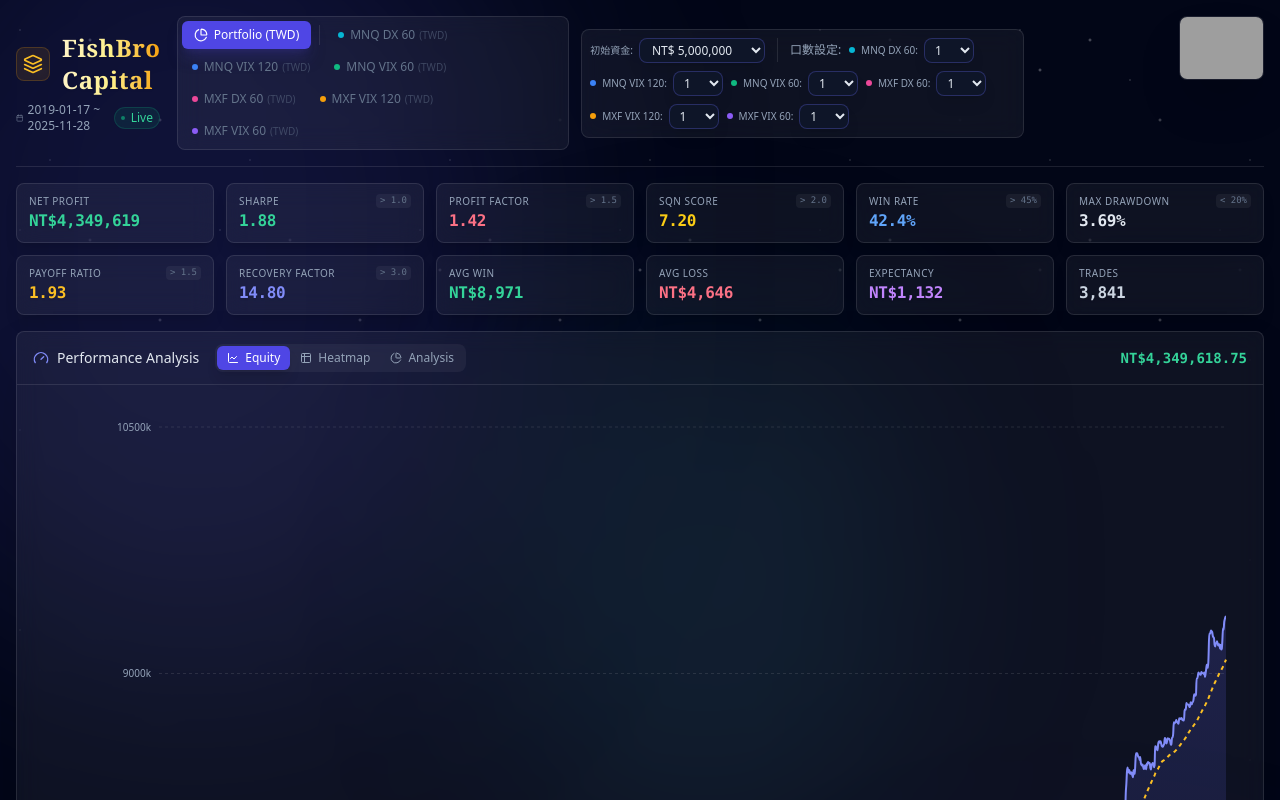
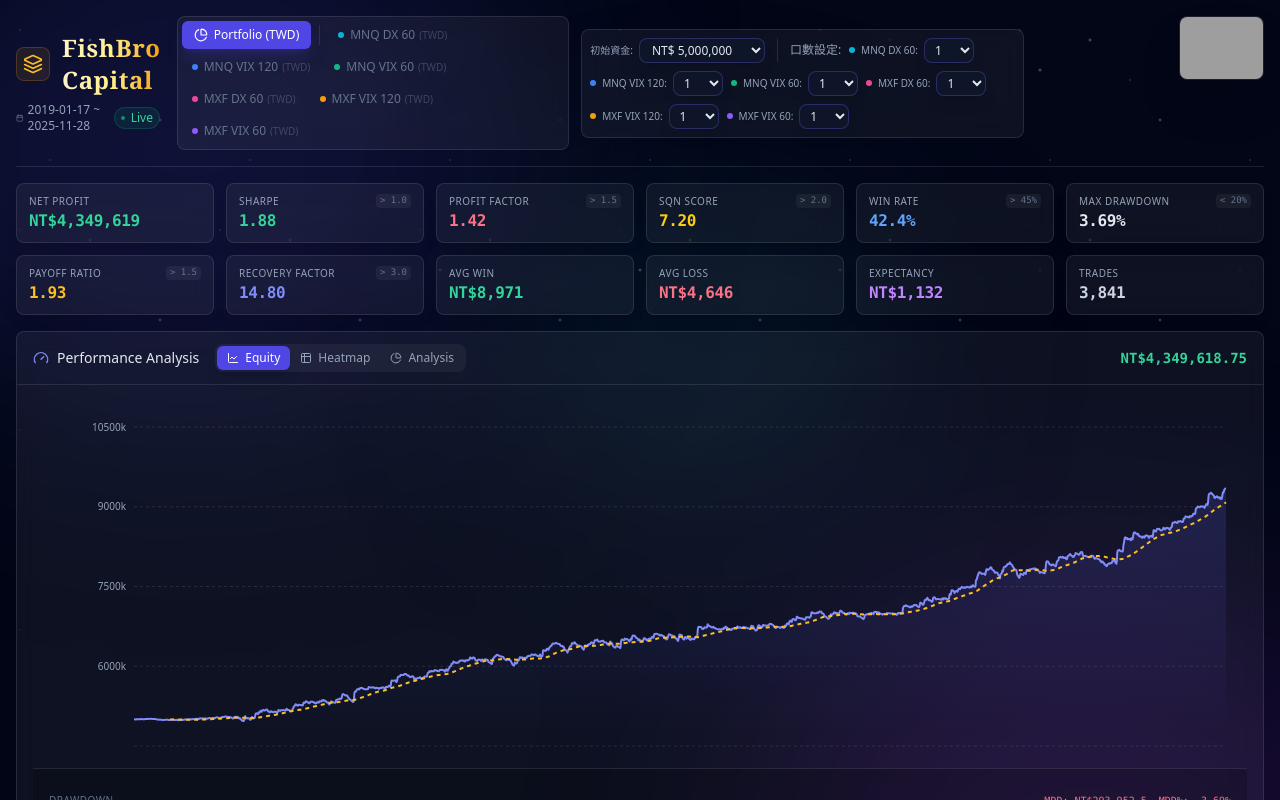
Before and after one commit to alexhuang0915/FishBroCapital-PTBot-Online, a Next.js app: page / in a window 1280 px wide. Both pictures are taken after a click on the button "Equity". Shown: the top 800 px of the page. Built offline with nearby package versions, Linux system fonts and the light colour scheme; grey boxes are pictures that could not be loaded.

Commit message:
調整 Equity 頁面：EQ 2/3、MDD 1/3，減少 Y 軸留白，縮小整體尺寸

```diff
--- a/components/PerformanceReport.jsx
+++ b/components/PerformanceReport.jsx
@@ -1106,11 +1106,11 @@ export default function PerformanceDashboard() {
             </CardHeader>
             <CardContent className="p-0">
               {chartView === 'equity' ? (
-                <div className="aspect-square p-4 flex flex-col">
-                  {/* Equity Chart - Takes more space */}
-                  <div className="flex-1 p-2 sm:p-4 pb-0 relative min-h-0">
+                <div className="h-[500px] sm:h-[600px] p-4 flex flex-col">
+                  {/* Equity Chart - 2/3 of space */}
+                  <div className="flex-[2] p-2 sm:p-4 pb-0 relative min-h-0">
                     <ResponsiveContainer width="100%" height="100%">
-                      <ComposedChart data={stats.dataWithDD} syncId="strategyChart" margin={{ top: 10, right: 5, left: 50, bottom: 5 }}>
+                      <ComposedChart data={stats.dataWithDD} syncId="strategyChart" margin={{ top: 10, right: 5, left: 40, bottom: 5 }}>
                         <defs>
                           <linearGradient id="colorEquity" x1="0" y1="0" x2="0" y2="1">
                             <stop offset="5%" stopColor="#6366f1" stopOpacity={0.3}/>
@@ -1119,15 +1119,15 @@ export default function PerformanceDashboard() {
                         </defs>
                         <CartesianGrid strokeDasharray="3 3" vertical={false} stroke="rgba(255,255,255,0.1)" />
                         <XAxis dataKey="date" minTickGap={50} tick={{fontSize: 0}} axisLine={false} tickLine={false} height={1} />
-                        <YAxis domain={['auto', 'auto']} tick={{fontSize: 10, fill: '#94a3b8'}} tickLine={false} axisLine={false} tickFormatter={val => `${(val/1000).toFixed(0)}k`} width={60}/>
+                        <YAxis domain={['auto', 'auto']} tick={{fontSize: 10, fill: '#94a3b8'}} tickLine={false} axisLine={false} tickFormatter={val => `${(val/1000).toFixed(0)}k`} width={45}/>
                         <Tooltip content={<CompactTooltip symbol={stats.symbol} />} cursor={{stroke: 'rgba(255,255,255,0.2)', strokeWidth: 1, strokeDasharray: '4 4'}} />
                         <Area type="monotone" dataKey="equity" stroke="#818cf8" strokeWidth={2} fill="url(#colorEquity)" animationDuration={1000} />
                         <Line type="monotone" dataKey="sma60" stroke="#fbbf24" strokeWidth={2} dot={false} activeDot={{ r: 4, strokeWidth: 0 }} strokeDasharray="4 4" name="60 SMA" />
                       </ComposedChart>
                     </ResponsiveContainer>
                   </div>
-                  {/* Drawdown Chart - Increased height */}
-                  <div className="h-[150px] sm:h-[180px] p-2 sm:p-4 pt-0 border-t border-white/10 bg-black/20">
+                  {/* Drawdown Chart - 1/3 of space */}
+                  <div className="flex-[1] p-2 sm:p-4 pt-0 border-t border-white/10 bg-black/20 min-h-0">
                     <div className="pt-2 mb-1 flex flex-col sm:flex-row justify-between items-start sm:items-center gap-1 sm:gap-0">
                       <span className="text-[10px] font-medium text-slate-500 uppercase tracking-wider">Drawdown</span>
                       <div className="flex flex-wrap items-center gap-2 sm:gap-3">
@@ -1140,7 +1140,7 @@ export default function PerformanceDashboard() {
                       </div>
                     </div>
                     <ResponsiveContainer width="100%" height="100%">
-                      <AreaChart data={stats.dataWithDD} syncId="strategyChart" margin={{ top: 5, right: 5, left: 50, bottom: 5 }}>
+                      <AreaChart data={stats.dataWithDD} syncId="strategyChart" margin={{ top: 5, right: 5, left: 40, bottom: 5 }}>
                         <CartesianGrid strokeDasharray="3 3" vertical={false} stroke="rgba(255,255,255,0.1)" />
                         <XAxis dataKey="date" minTickGap={50} tick={{fontSize: 10, fill: '#94a3b8'}} tickLine={false} axisLine={false} />
                         <YAxis
@@ -1148,7 +1148,7 @@ export default function PerformanceDashboard() {
                           tick={{fontSize: 10, fill: '#94a3b8'}}
                           tickLine={false}
                           axisLine={false}
-                          width={60}
+                          width={45}
                           tickFormatter={val => `${(val/1000).toFixed(0)}k`}
                         />
                         <Tooltip
```
